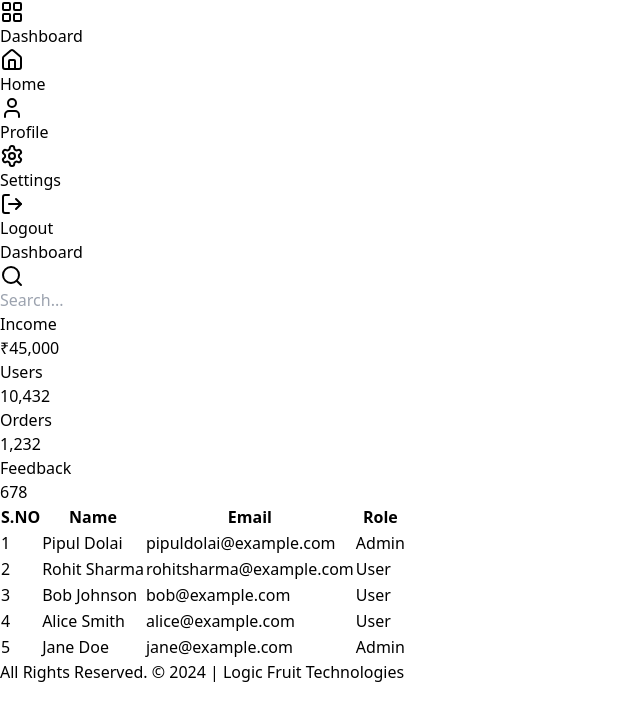
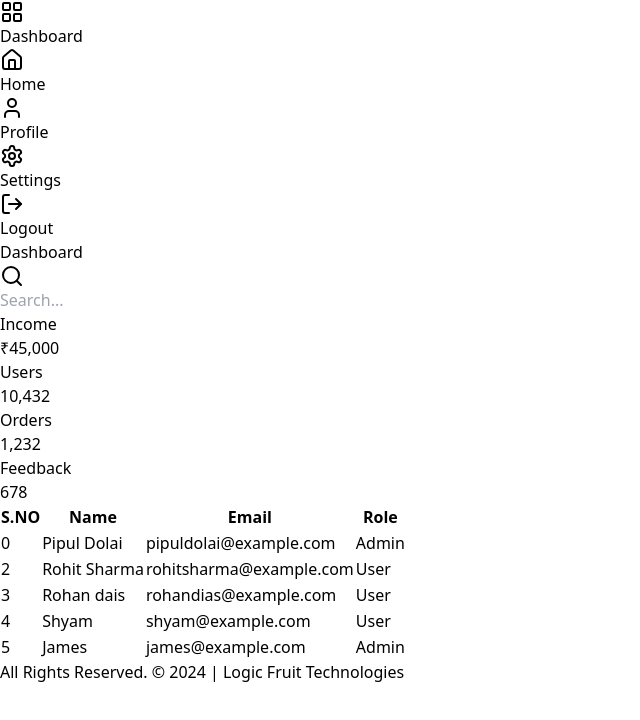
Before and after one commit to pipul014/react-dashboard, a React (Vite) app: page / in a window 1280 px wide. Shown: the top 720 px of the page, without its empty margins (0-640 px from the left). Built offline with nearby package versions, Linux system fonts and the light colour scheme.

Commit message:
my commit

```diff
--- a/src/components/Table.jsx
+++ b/src/components/Table.jsx
@@ -2,11 +2,11 @@ import React from "react";
 
 const Table = () => {
   const data = [
-    { id: 1, name: "Pipul Dolai", email: "pipuldolai@example.com", role: "Admin" },
+    { id: 0, name: "Pipul Dolai", email: "pipuldolai@example.com", role: "Admin" },
     { id: 2, name: "Rohit Sharma", email: "rohitsharma@example.com", role: "User" },
-    { id: 3, name: "Bob Johnson", email: "bob@example.com", role: "User" },
-    { id: 4, name: "Alice Smith", email: "alice@example.com", role: "User" },
-    { id: 5, name: "Jane Doe", email: "jane@example.com", role: "Admin" },
+    { id: 3, name: "Rohan dais", email: "rohandias@example.com", role: "User" },
+    { id: 4, name: "Shyam", email: "shyam@example.com", role: "User" },
+    { id: 5, name: "James ", email: "james@example.com", role: "Admin" },
   ];
 
   return (
@@ -24,9 +24,8 @@ const Table = () => {
           {data.map((item, index) => (
             <tr
               key={item.id}
-              className={`border-b ${index % 2 === 0 ? "bg-gray-50" : "bg-white"}`}
             >
-              <td className="px-6 py-4">{item.id}</td>
+              <td className="px-6 py-4 ">{item.id}</td>
               <td className="px-6 py-4">{item.name}</td>
               <td className="px-6 py-4">{item.email}</td>
               <td className="px-6 py-4">{item.role}</td>
```
